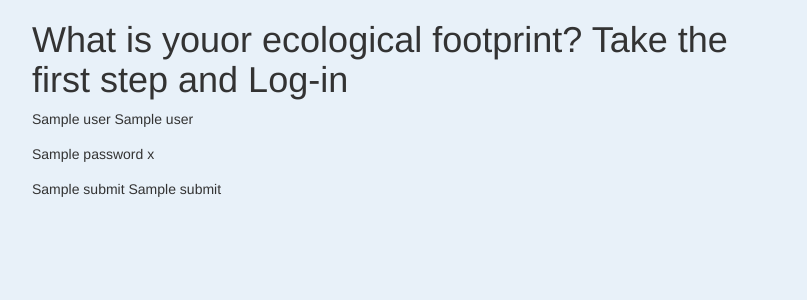
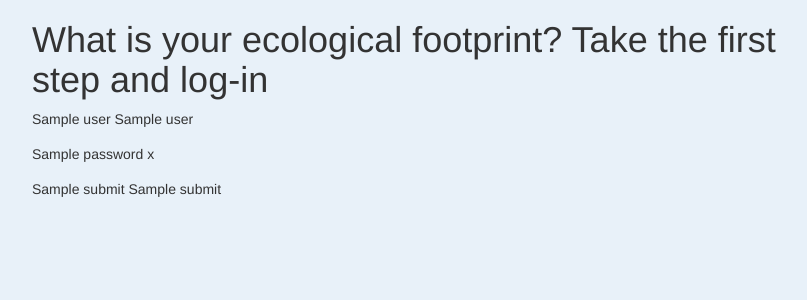
Before and after one commit to soleneferon/my_own_repo_emissions_solene, a Python web app: template templates/login.html in a window 1280 px wide. Shown: the top 300 px of the page, without its empty margins (38-845 px from the left). Run offline with Jinja, Linux system fonts and the light colour scheme; the template is opened without the code that fills it: most values are stand-ins (such as "Sample title", 1, 10 or a date in 2020); some libraries are stand-ins or nearby versions.

Commit message:
Update login.html

```diff
--- a/templates/login.html
+++ b/templates/login.html
@@ -21,7 +21,7 @@ Login
 	<div class="row pb-5">
 		<div class="col-md-10 col-lg-8 mx-lg-auto mx-md-auto">
 
-		<h1 class="pt-5 pb-2">What is youor ecological footprint? Take the first step and Log-in</h1>
+		<h1 class="pt-5 pb-2">What is your ecological footprint? Take the first step and log-in</h1>
 		{% if message %}
 			<p class="lead alert alert-danger">{{ message }}</p>
 			<form method="POST">
```
